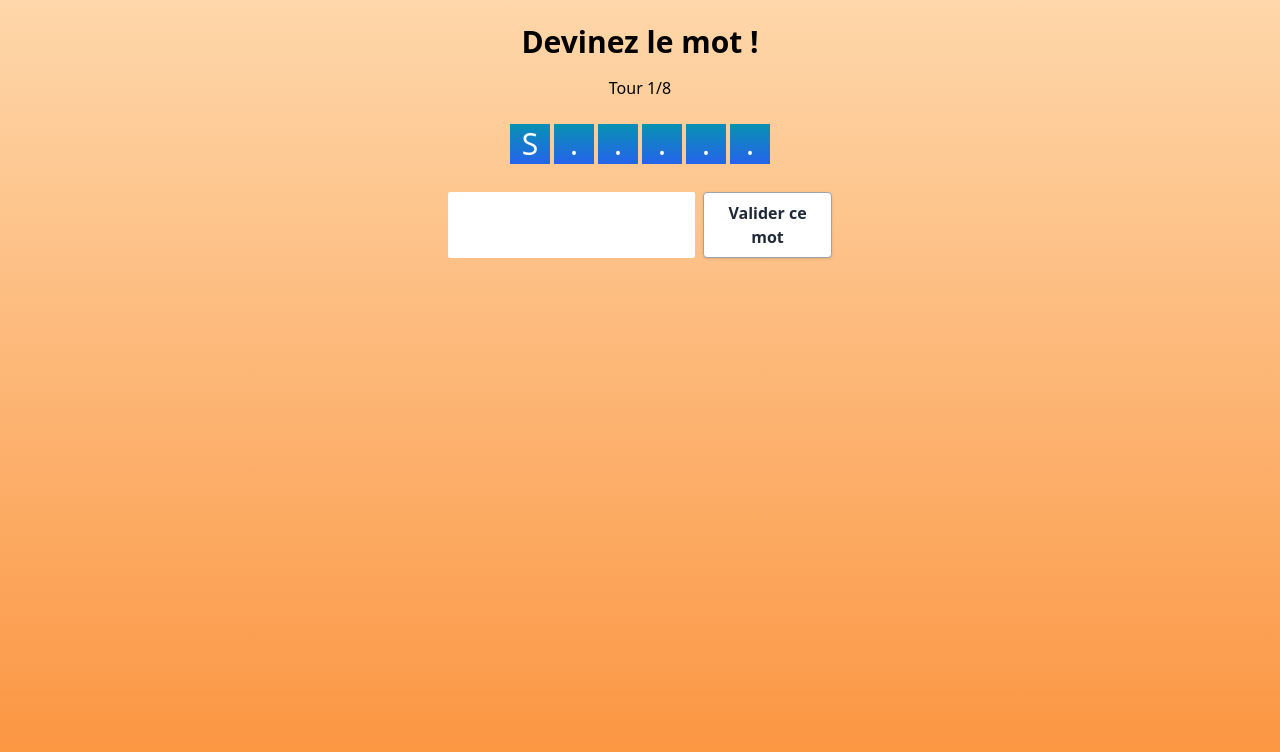
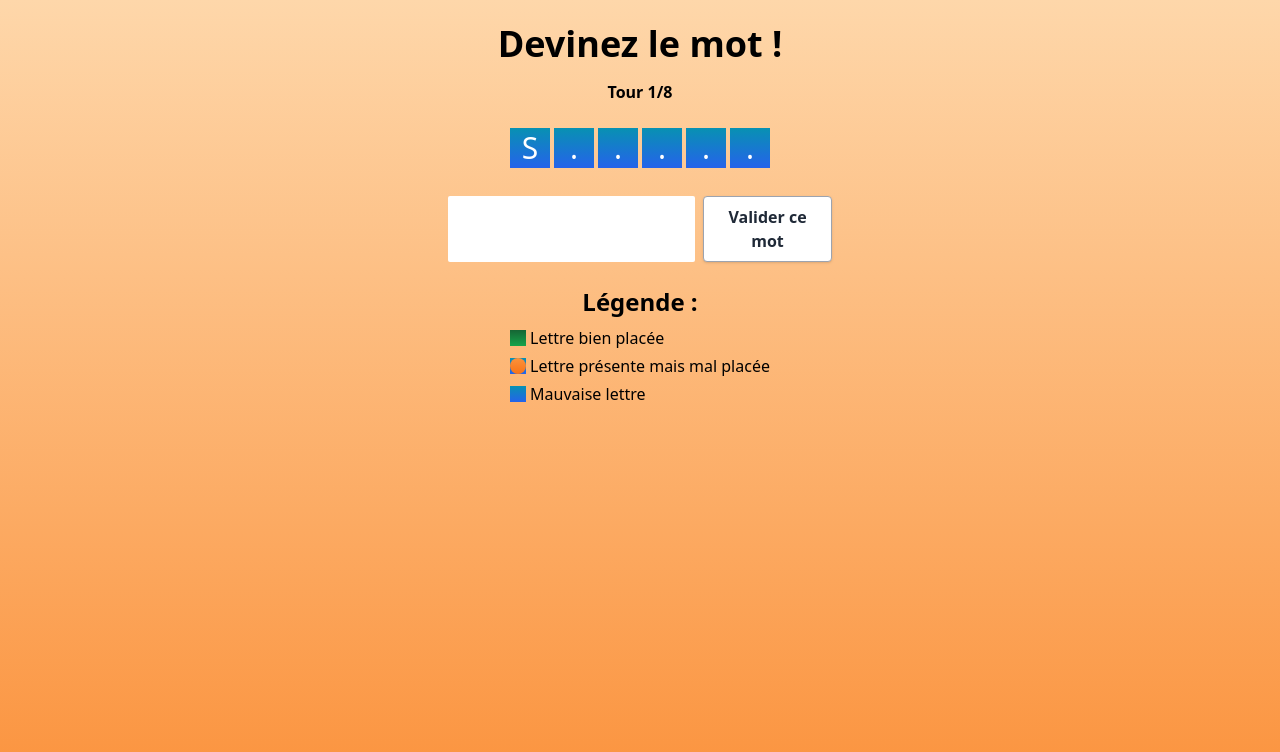
Before and after one commit to witzkvn/20221121_motus, a React (Create React App) app: page / in a window 1280 px wide. Both pictures are taken after typing "Sample" into the empty fields and a click on the button "Valider". Shown: the top 752 px of the page. Built offline with nearby package versions, Linux system fonts and the light colour scheme.

Commit message:
ajout légende

```diff
--- a/src/App.js
+++ b/src/App.js
@@ -182,7 +182,7 @@ function App() {
     return (
       <div className="h-screen bg-gradient-to-b from-cyan-600 to-blue-600 text-white flex items-center flex-col text-center py-6 px-2 md:justify-center">
         <div className="mb-8">
-          <h1 className="text-3xl mb-4 font-bold">C'est perdu ...</h1>
+          <h1 className="text-4xl mb-4 font-bold">C'est perdu ...</h1>
           <p>
             Le mot était{" "}
             <span className="font-bold text-2xl text-orange-300">
@@ -197,8 +197,8 @@ function App() {
 
   return (
     <div className="App min-h-screen bg-gradient-to-b from-orange-200 to-orange-400 flex items-center flex-col text-center py-6 px-2">
-      <h1 className="text-3xl mb-4 font-bold">Devinez le mot !</h1>
-      <p className="mb-6">Tour {round + 1}/8</p>
+      <h1 className="text-4xl mb-4 font-bold">Devinez le mot !</h1>
+      <p className="mb-6 font-bold">Tour {round + 1}/8</p>
       <div className="mb-6">
         {userGuess.map((guess, index) => (
           <div key={`guess-${index}`} className="flex mr-1 mb-1 last:mr-0">
@@ -228,6 +228,7 @@ function App() {
           <Button onClick={resetGame}>Rejouer ?</Button>
         </div>
       ) : (
+        <>
           <form
             onSubmit={playRound}
             className="flex flex-col max-w-sm md:justify-center mx-auto md:flex-row"
@@ -242,6 +243,31 @@ function App() {
             />
             <Button>Valider ce mot</Button>
           </form>
+          <div className="mt-6">
+            <p className="font-bold text-2xl mb-2">Légende :</p>
+            <div className="flex items-center mb-1">
+              <Letter
+                customClasses={"h-4 w-4"}
+                letter={{ letter: "", status: status.good }}
+              />
+              <p>Lettre bien placée</p>
+            </div>
+            <div className="flex items-center mb-1">
+              <Letter
+                customClasses={"h-4 w-4"}
+                letter={{ letter: "", status: status.misplaced }}
+              />
+              <p>Lettre présente mais mal placée</p>
+            </div>
+            <div className="flex items-center">
+              <Letter
+                customClasses={"h-4 w-4"}
+                letter={{ letter: "", status: status.wrong }}
+              />
+              <p>Mauvaise lettre</p>
+            </div>
+          </div>
+        </>
       )}
     </div>
   );
--- a/src/Letter.jsx
+++ b/src/Letter.jsx
@@ -1,7 +1,7 @@
 import React from "react";
 import status from "./status";
 
-const Letter = ({ letter }) => {
+const Letter = ({ letter, customClasses }) => {
   return (
     <div className="text-3xl w-max bg-gradient-to-b from-cyan-600 to-blue-600 text-white mr-1 last:mx-0">
       <div
@@ -11,7 +11,7 @@ const Letter = ({ letter }) => {
             : letter.status === status.misplaced
             ? "bg-gradient-to-b from-orange-400 to-orange-500 rounded-full"
             : ""
-        }`}
+        } ${customClasses ? customClasses : ""}`}
       >
         {letter.letter}
       </div>
```
Lines whose indentation alone changed are shown as unchanged.
